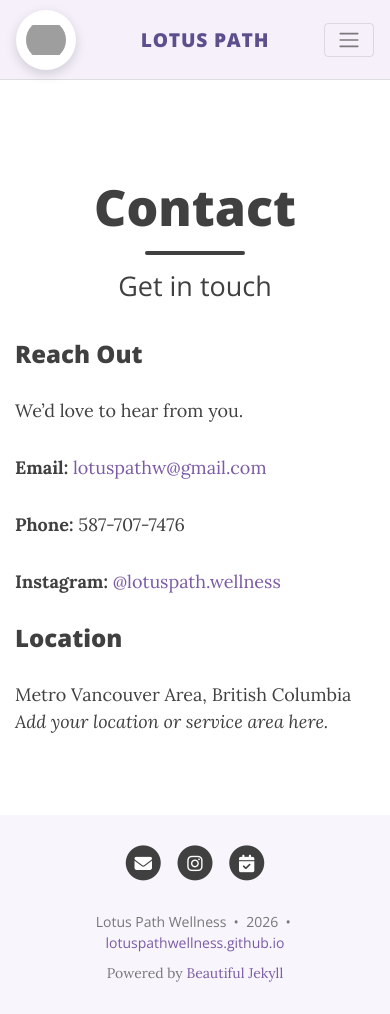
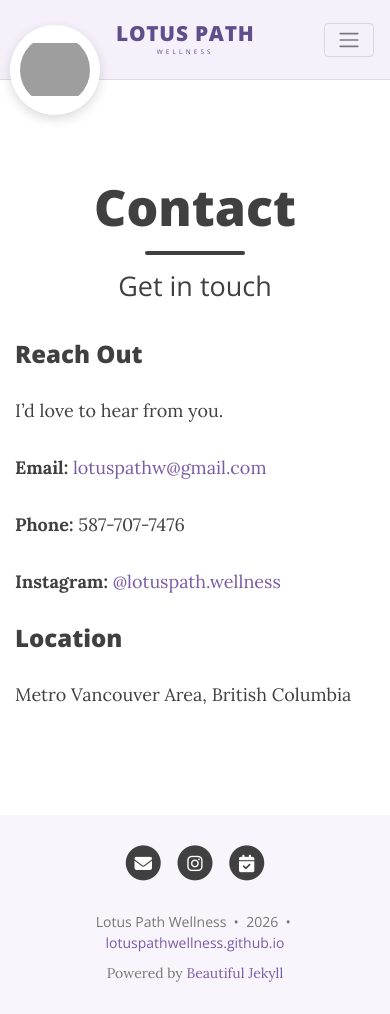
Before and after one commit to lotuspathwellness/lotuspathwellness.github.io, a Jekyll site: the page built from contact.md, in a window 390 px wide and 1014 px high, cut to the strip 0-1014 px from the top of the window. Built offline with Jekyll 4.4.1, drawn with Linux system fonts in a browser that asks for light colours; comment, search, counter and statistics services are not loaded; grey boxes are pictures that could not be loaded.

Commit message:
Fix mobile: bigger logo hovering over header, show WELLNESS subtitle

```diff
--- a/assets/css/custom.css
+++ b/assets/css/custom.css
@@ -25,8 +25,8 @@
 
 @media (min-width: 1200px) {
   .navbar-custom .navbar-brand-logo img {
-    height: 160px;
-    width: 160px;
+    height: 180px;
+    width: 180px;
   }
 }
 
@@ -97,30 +97,25 @@ body {
 
 @media (max-width: 1199px) {
   .navbar-custom .navbar-brand-logo {
-    position: relative;
-    left: auto;
-    top: auto;
-    transform: none;
+    position: absolute;
+    left: 10px;
+    top: 50%;
+    transform: translateY(-20%);
+    z-index: 1000;
   }
   .navbar-custom .navbar-brand-logo img {
-    height: 60px;
-    width: 60px;
+    height: 90px;
+    width: 90px;
   }
   .navbar-brand-text {
-    margin-left: 10px;
+    margin-left: 100px;
   }
   .brand-title {
-    font-size: 1.2rem;
+    font-size: 1.3rem;
   }
   .brand-subtitle {
-    font-size: 0.45rem;
-    letter-spacing: 0.25rem;
-  }
-}
-
-@media (max-width: 576px) {
-  .brand-subtitle {
-    display: none;
+    font-size: 0.4rem;
+    letter-spacing: 0.2rem;
   }
 }
 
--- a/contact.md
+++ b/contact.md
@@ -6,7 +6,7 @@ subtitle: Get in touch
 
 ### Reach Out
 
-We'd love to hear from you.
+I'd love to hear from you.
 
 **Email:** [lotuspathw@gmail.com](mailto:lotuspathw@gmail.com)
 
@@ -17,4 +17,3 @@ We'd love to hear from you.
 ### Location
 
 Metro Vancouver Area, British Columbia
-*Add your location or service area here.*
```
